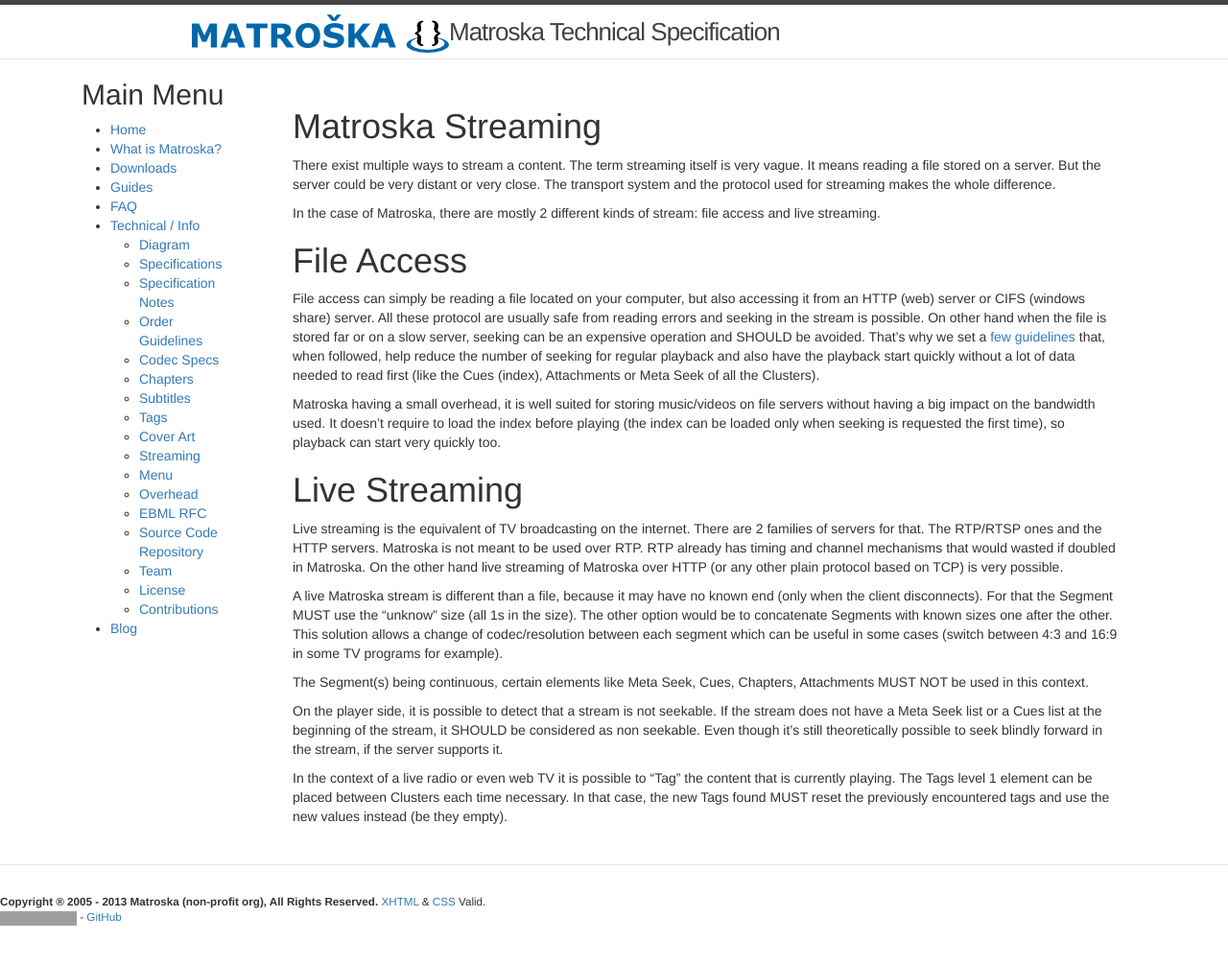
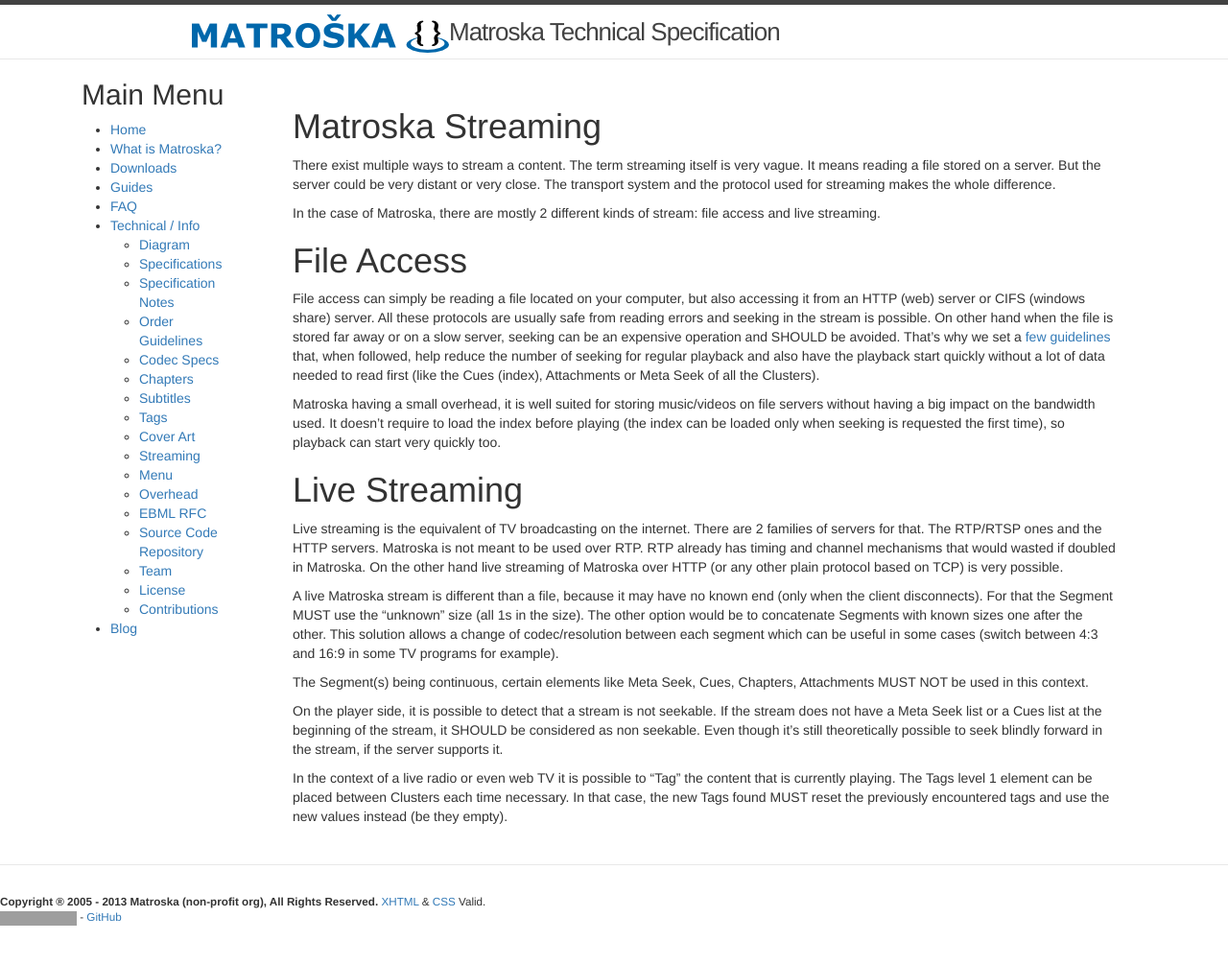
Before and after one commit to ietf-wg-cellar/matroska-specification, a Jekyll site: the page built from streaming.md, in a window 1280 px wide. Shown: the whole page at 96% size. Built offline with Jekyll 4.4.1, drawn with Linux system fonts in a browser that asks for light colours; grey boxes are pictures that could not be loaded.

Commit message:
typos and spacing

```diff
--- a/streaming.md
+++ b/streaming.md
@@ -10,7 +10,7 @@
 
 # File Access
 
-File access can simply be reading a file located on your computer, but also accessing it from an HTTP (web) server or CIFS (windows share) server. All these protocol are usually safe from reading errors and seeking in the stream is possible. On other hand when the file is stored far or on a slow server, seeking can be an expensive operation and SHOULD be avoided. That's why we set a [few guidelines]({{site.baseurl}}/index.html) that, when followed, help reduce the number of seeking for regular playback and also have the playback start quickly without a lot of data needed to read first (like the Cues (index), Attachments or Meta Seek of all the Clusters).
+File access can simply be reading a file located on your computer, but also accessing it from an HTTP (web) server or CIFS (windows share) server. All these protocols are usually safe from reading errors and seeking in the stream is possible. On other hand when the file is stored far away or on a slow server, seeking can be an expensive operation and SHOULD be avoided. That's why we set a [few guidelines]({{site.baseurl}}/index.html) that, when followed, help reduce the number of seeking for regular playback and also have the playback start quickly without a lot of data needed to read first (like the Cues (index), Attachments or Meta Seek of all the Clusters).
 
 Matroska having a small overhead, it is well suited for storing music/videos on file servers without having a big impact on the bandwidth used. It doesn't require to load the index before playing (the index can be loaded only when seeking is requested the first time), so playback can start very quickly too.
 
@@ -18,7 +18,7 @@
 
 Live streaming is the equivalent of TV broadcasting on the internet. There are 2 families of servers for that. The RTP/RTSP ones and the HTTP servers. Matroska is not meant to be used over RTP. RTP already has timing and channel mechanisms that would wasted if doubled in Matroska. On the other hand live streaming of Matroska over HTTP (or any other plain protocol based on TCP) is very possible.
 
-A live Matroska stream is different than a file, because it may have no known end (only when the client disconnects). For that the Segment MUST use the "unknow" size (all 1s in the size). The other option would be to concatenate Segments with known sizes one after the other. This solution allows a change of codec/resolution between each segment which can be useful in some cases (switch between 4:3 and 16:9 in some TV programs for example).
+A live Matroska stream is different than a file, because it may have no known end (only when the client disconnects). For that the Segment MUST use the "unknown" size (all 1s in the size). The other option would be to concatenate Segments with known sizes one after the other. This solution allows a change of codec/resolution between each segment which can be useful in some cases (switch between 4:3 and 16:9 in some TV programs for example).
 
 The Segment(s) being continuous, certain elements like Meta Seek, Cues, Chapters, Attachments MUST NOT be used in this context.
 
```
Also changed, not shown: diagram.md (+4 -4 lines), overhead.md (+1 -1 lines), subtitles.md (+3 -3 lines).
